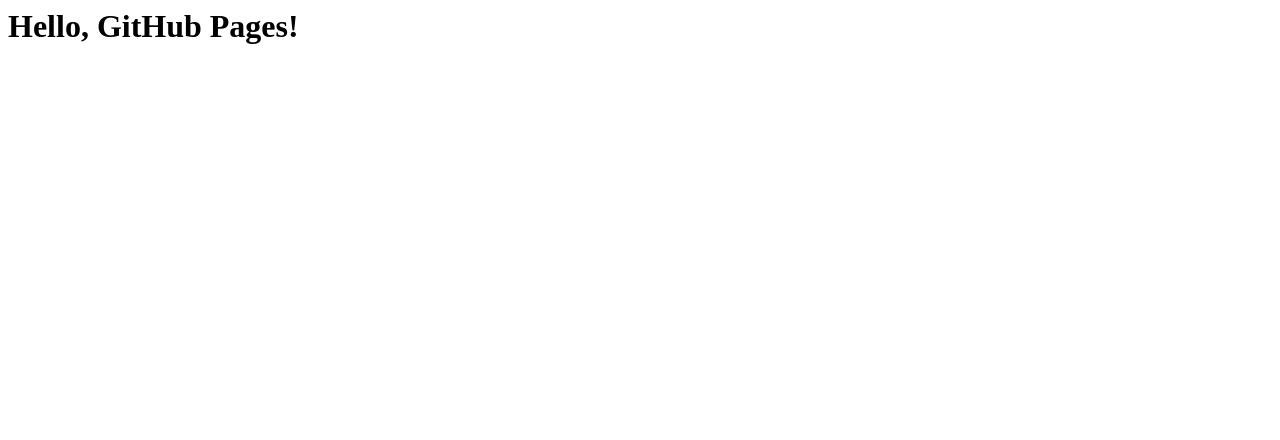
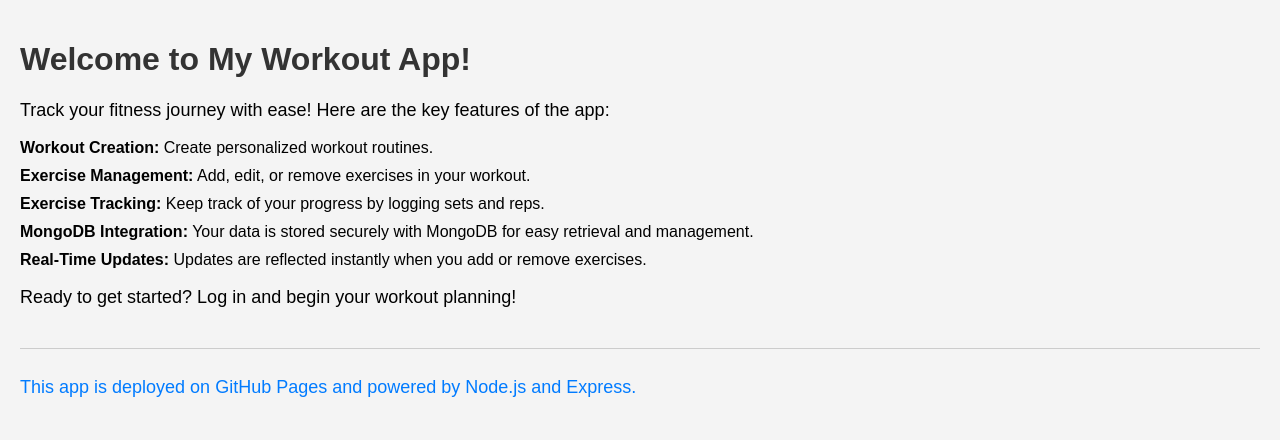
Before and after one commit to Bakhtiar-23/Doing-CI-CD-with-Workout-App, a plain HTML site: page index.html in a window 1280 px wide. Drawn offline with Linux system fonts and the light colour scheme.

Commit message:
Deploying to gh-pages from @ Bakhtiar-23/Doing-CI-CD-with-Workout-App@3a3ac3fb53c224ce9d534a951deed61826bbb09a 🚀

```diff
--- a/index.html
+++ b/index.html
@@ -1 +1,57 @@
-<h1>Hello, GitHub Pages!</h1>
+<!DOCTYPE html>
+<html lang="en">
+  <head>
+    <meta charset="UTF-8" />
+    <meta name="viewport" content="width=device-width, initial-scale=1.0" />
+    <title>My Workout App</title>
+    <style>
+      body {
+        font-family: Arial, sans-serif;
+        margin: 0;
+        padding: 20px;
+        background-color: #f4f4f4;
+      }
+      h1 {
+        color: #333;
+      }
+      p {
+        font-size: 18px;
+      }
+      ul {
+        list-style-type: none;
+        padding-left: 0;
+      }
+      li {
+        margin: 10px 0;
+      }
+      .highlight {
+        color: #007bff;
+      }
+      footer {
+        margin-top: 40px;
+        border-top: 1px solid #ccc;
+        padding-top: 10px;
+      }
+    </style>
+  </head>
+  <body>
+    <h1>Welcome to My Workout App!</h1>
+    <p>
+      Track your fitness journey with ease! Here are the key features of the
+      app:
+    </p>
+    <ul>
+      <li><strong>Workout Creation:</strong> Create personalized workout routines.</li>
+      <li><strong>Exercise Management:</strong> Add, edit, or remove exercises in your workout.</li>
+      <li><strong>Exercise Tracking:</strong> Keep track of your progress by logging sets and reps.</li>
+      <li><strong>MongoDB Integration:</strong> Your data is stored securely with MongoDB for easy retrieval and management.</li>
+      <li><strong>Real-Time Updates:</strong> Updates are reflected instantly when you add or remove exercises.</li>
+    </ul>
+    <p>Ready to get started? Log in and begin your workout planning!</p>
+    <footer>
+      <p class="highlight">
+        This app is deployed on GitHub Pages and powered by Node.js and Express.
+      </p>
+    </footer>
+  </body>
+</html>
```
